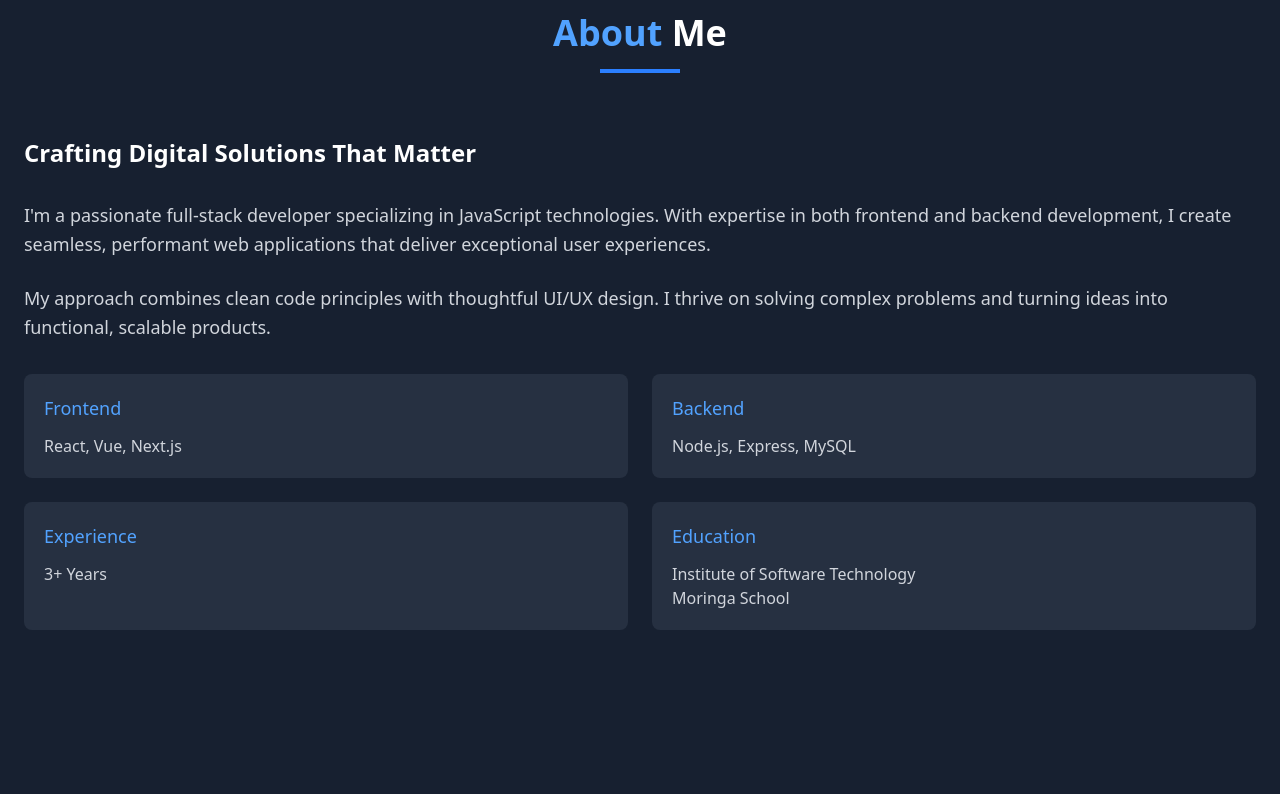
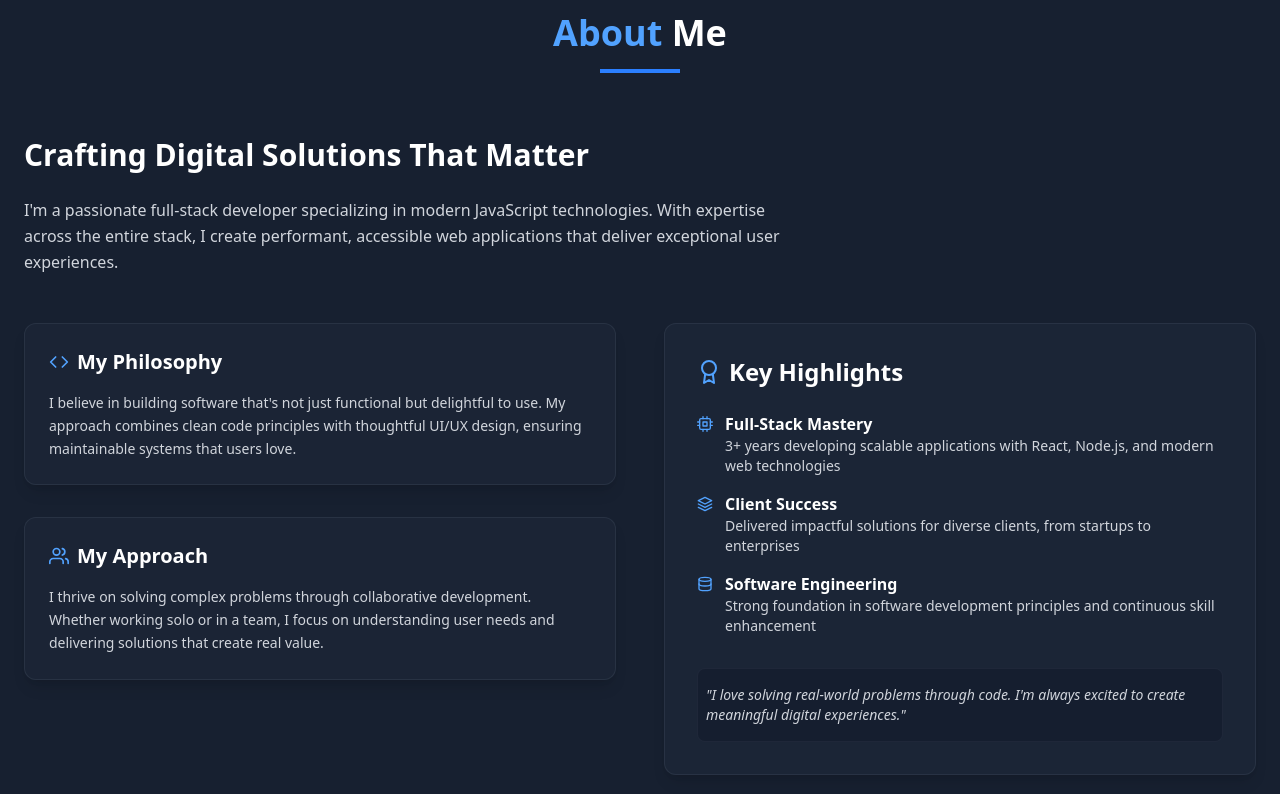
Before and after one commit to MohamedAhmeDdev/MY-Portfolio, a React (Vite) app: page / in a window 1280 px wide. Shown: the part 540-1334 px from the top of the page. Built offline with nearby package versions, Linux system fonts and the light colour scheme.

Commit message:
Refactor About component for enhanced layout and improved content presentation

```diff
--- a/src/components/About.jsx
+++ b/src/components/About.jsx
@@ -1,7 +1,6 @@
-import React from 'react'
+import React from 'react';
 import MotionSection from '../components/motion';
-import { FiArrowRight } from 'react-icons/fi';
-
+import { FiArrowRight, FiAward, FiCode, FiCpu, FiDatabase, FiLayers, FiUsers } from 'react-icons/fi';
 function About() {
   return (
     <section id="about" className="py-20 px-6 bg-gray-800/50">
@@ -14,39 +13,79 @@ function About() {
           <div className="w-20 h-1 bg-blue-500 mx-auto"></div>
         </div>
 
-        <MotionSection threshold={0.5} transitionDelay={0.5}>
-          <div className="space-y-8 text-center md:text-left">
-            <h3 className="text-2xl font-semibold text-white">
-              Crafting Digital Solutions That Matter
-            </h3>
+        <MotionSection threshold={0.3} transitionDelay={0.2}>
+          <div className="space-y-12">
+            <div className="text-center md:text-left max-w-3xl mx-auto md:mx-0">
+              <h3 className="text-2xl md:text-3xl font-semibold text-white mb-6">
+                Crafting Digital Solutions That Matter
+              </h3>
 
-            <div className="space-y-6 text-gray-300">
-              <p className="leading-relaxed text-lg">
-                I'm a passionate full-stack developer specializing in JavaScript technologies. With expertise in both frontend and backend development, I create seamless, performant web applications that deliver exceptional user experiences.
-              </p>
-              <p className="leading-relaxed text-lg">
-                My approach combines clean code principles with thoughtful UI/UX design. I thrive on solving complex problems and turning ideas into functional, scalable products.
+              <p className="text-md text-gray-300 leading-relaxed mb-6">
+                I'm a passionate full-stack developer specializing in modern JavaScript technologies. With expertise across the entire stack, I create performant, accessible web applications that deliver exceptional user experiences.
               </p>
             </div>
 
-            <div className="grid grid-cols-1 sm:grid-cols-2 gap-6">
-              <div className="bg-gray-700/50 p-5 rounded-lg">
-                <h4 className="text-blue-400 font-medium mb-3 text-lg">Frontend</h4>
-                <p className="text-gray-300">React, Vue, Next.js</p>
+            <div className="grid grid-cols-1 md:grid-cols-2 gap-8 lg:gap-12">
+              <div className="space-y-8">
+                 <MotionSection threshold={0.3} transitionDelay={0.2}>
+                  <div className="bg-gray-800/60 p-6 rounded-xl border border-gray-700/50 shadow-lg">
+                    <h4 className="text-xl font-bold text-white mb-4 flex items-center gap-2">
+                      <FiCode className="text-blue-400" /> My Philosophy
+                    </h4>
+                    <p className="text-gray-300  text-sm leading-relaxed">
+                      I believe in building software that's not just functional but delightful to use. My approach combines clean code principles with thoughtful UI/UX design, ensuring maintainable systems that users love.
+                    </p>
+                  </div>
+                </MotionSection>
+
+                 <MotionSection threshold={0.3} transitionDelay={0.2}>
+                  <div className="bg-gray-800/60 p-6 rounded-xl border border-gray-700/50 shadow-lg">
+                    <h4 className="text-xl font-bold text-white mb-4 flex items-center gap-2">
+                      <FiUsers className="text-blue-400" /> My Approach
+                    </h4>
+                    <p className="text-gray-300 text-sm leading-relaxed">
+                      I thrive on solving complex problems through collaborative development. Whether working solo or in a team, I focus on understanding user needs and delivering solutions that create real value.
+                    </p>
+                  </div>
+                </MotionSection>
               </div>
-              <div className="bg-gray-700/50 p-5 rounded-lg">
-                <h4 className="text-blue-400 font-medium mb-3 text-lg">Backend</h4>
-                <p className="text-gray-300">Node.js, Express, MySQL</p>
-              </div>
-              <div className="bg-gray-700/50 p-5 rounded-lg">
-                <h4 className="text-blue-400 font-medium mb-3 text-lg">Experience</h4>
-                <p className="text-gray-300">3+ Years</p>
-              </div>
-              <div className="bg-gray-700/50 p-5 rounded-lg">
-                <h4 className="text-blue-400 font-medium mb-3 text-lg">Education</h4>
-                <p className="text-gray-300">Institute of Software Technology</p>
-                <p className="text-gray-300">Moringa School</p>
-              </div>
+
+               <MotionSection threshold={0.3} transitionDelay={0.2}>
+                <div className="bg-gray-800/70 p-8 rounded-xl border border-gray-700/50 shadow-lg">
+                  <h3 className="text-2xl font-bold text-white mb-6 flex items-center gap-2">
+                    <FiAward className="text-blue-400" /> Key Highlights
+                  </h3>
+                  <ul className="space-y-4">
+                    <li className="flex items-start gap-3">
+                      <span className="text-blue-400 mt-1"><FiCpu /></span>
+                      <div>
+                        <h4 className="font-semibold text-white">Full-Stack Mastery</h4>
+                        <p className="text-gray-300 text-sm">3+ years developing scalable applications with React, Node.js, and modern web technologies</p>
+                      </div>
+                    </li>
+                    <li className="flex items-start gap-3">
+                      <span className="text-blue-400 mt-1"><FiLayers /></span>
+                      <div>
+                        <h4 className="font-semibold text-white">Client Success</h4>
+                        <p className="text-gray-300 text-sm">Delivered impactful solutions for diverse clients, from startups to enterprises</p>
+                      </div>
+                    </li>
+                    <li className="flex items-start gap-3">
+                      <span className="text-blue-400 mt-1"><FiDatabase /></span>
+                      <div>
+                        <h4 className="font-semibold text-white">Software Engineering</h4>
+                        <p className="text-gray-300 text-sm">Strong foundation in software development principles and continuous skill enhancement</p>
+                      </div>
+                    </li>
+                  </ul>
+
+                  <div className="mt-8 py-4 px-2  bg-gray-900/50 rounded-lg border border-gray-700/30">
+                    <p className="text-sm text-gray-300 italic">
+                      "I love solving real-world problems through code. I'm always excited to create meaningful digital experiences."
+                    </p>
+                  </div>
+                </div>
+              </MotionSection>
             </div>
           </div>
         </MotionSection>
```
